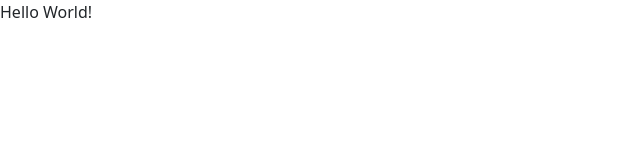
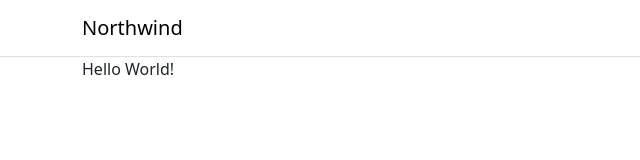
Before and after one commit to lulunac27a/northwind, a plain HTML site: page index.html in a window 1280 px wide. Shown: the whole page, without its empty margins (0-640 px from the left). Drawn offline with nearby package versions, Linux system fonts and the light colour scheme.

Commit message:
Add classes and navbar

```diff
--- a/index.html
+++ b/index.html
@@ -10,6 +10,10 @@
   <script src="https://cdn.jsdelivr.net/npm/bootstrap@5.3.3/dist/js/bootstrap.bundle.min.js" integrity="sha384-YvpcrYf0tY3lHB60NNkmXc5s9fDVZLESaAA55NDzOxhy9GkcIdslK1eN7N6jIeHz" crossorigin="anonymous"></script>
 </head>
 <body>
-  <div>Hello World!</div>
-</body>
+  <nav class="navbar border-bottom">
+    <div class="container">
+      <a class="navbar-brand" href="#">Northwind</a>
+    </div>
+  </nav>
+  <div class="container">Hello World!</div></body>
 </html>
```
